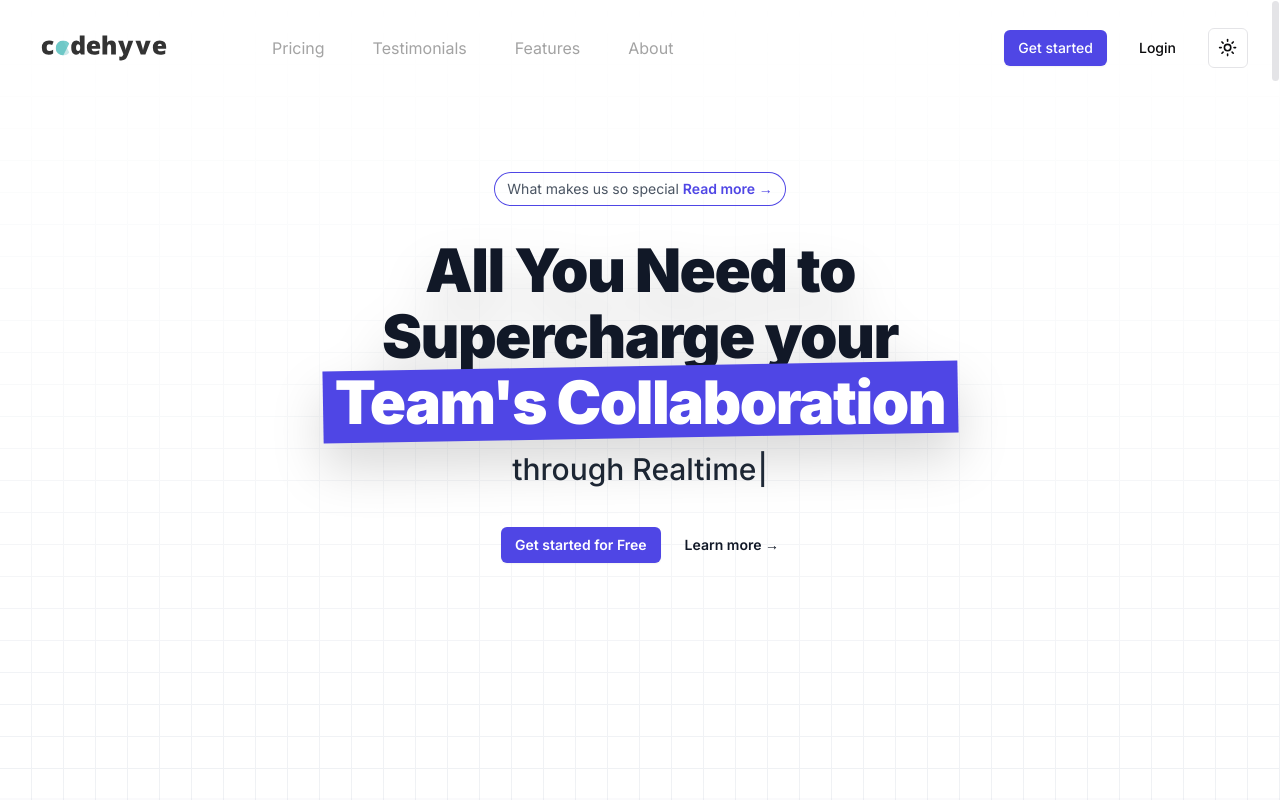
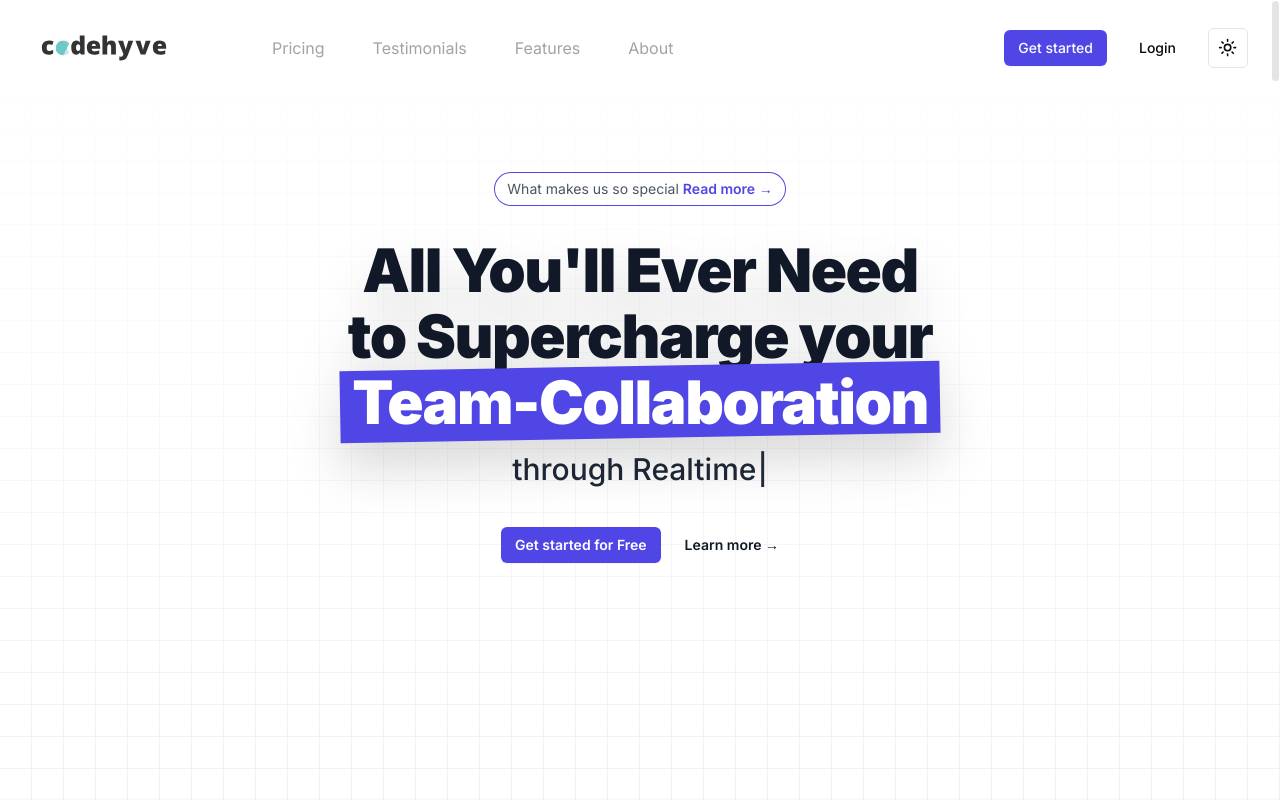
Before and after one commit to TobCraft3521/codehyve, a Next.js app: page / in a window 1280 px wide. Built offline with nearby package versions, Linux system fonts and the light colour scheme.

Commit message:
change headline on hero

```diff
--- a/components/landing-page/hero.tsx
+++ b/components/landing-page/hero.tsx
@@ -30,11 +30,13 @@ const Hero = () => {
               lineHeight: "1.1",
             }}
           >
-            All You Need to Supercharge your
+            All You&apos;ll Ever Need
+            <br />
+            to Supercharge your
             <span className="relative whitespace-nowrap">
               <span className="absolute -bottom-1 -left-1 -right-1 -top-1 -rotate-1 bg-indigo-600 dark:bg-orange-50 md:-bottom-0 md:-left-3 md:-right-3 md:-top-0"></span>
               <span className="relative text-white dark:text-black">
-                Team&apos;s Collaboration
+                Team-Collaboration
               </span>
             </span>
           </h1>
```
